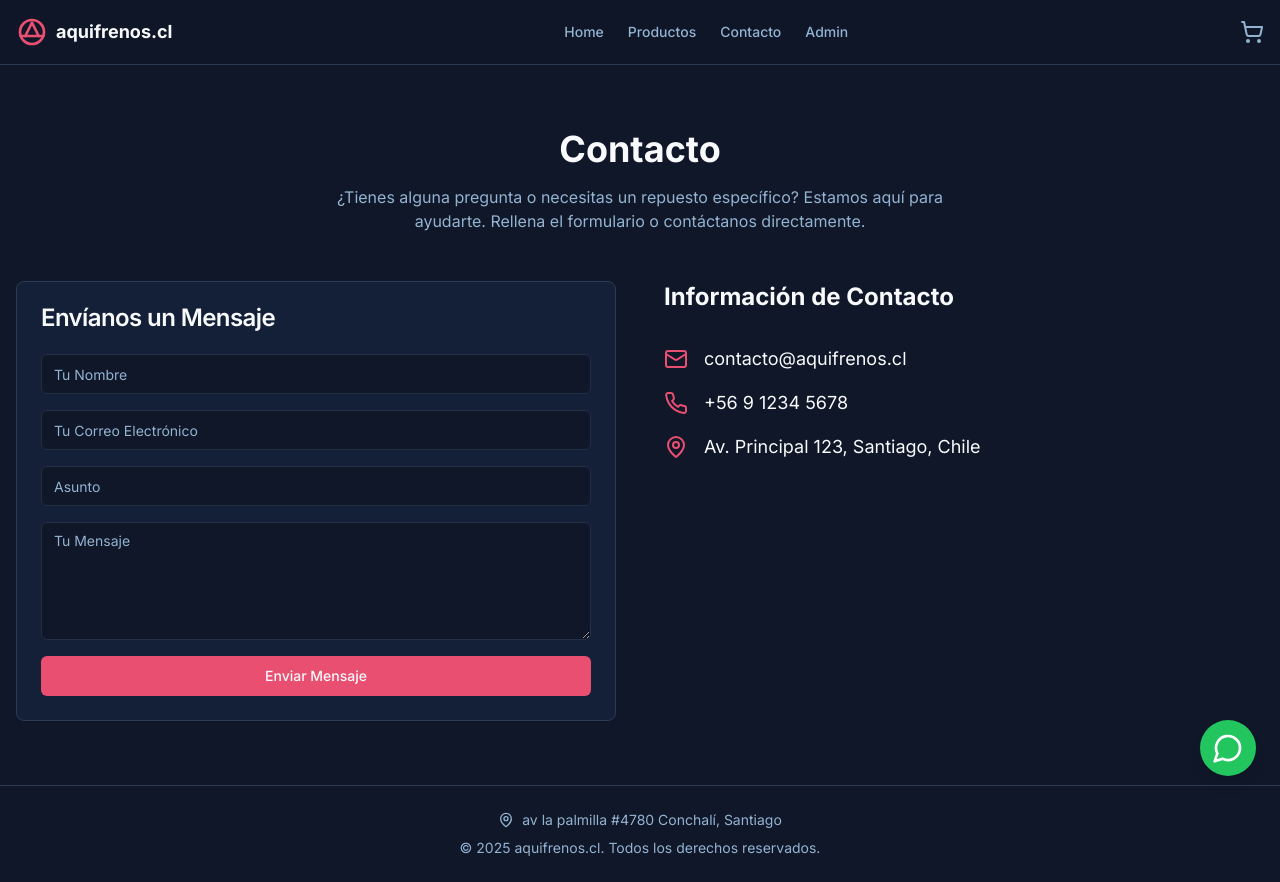
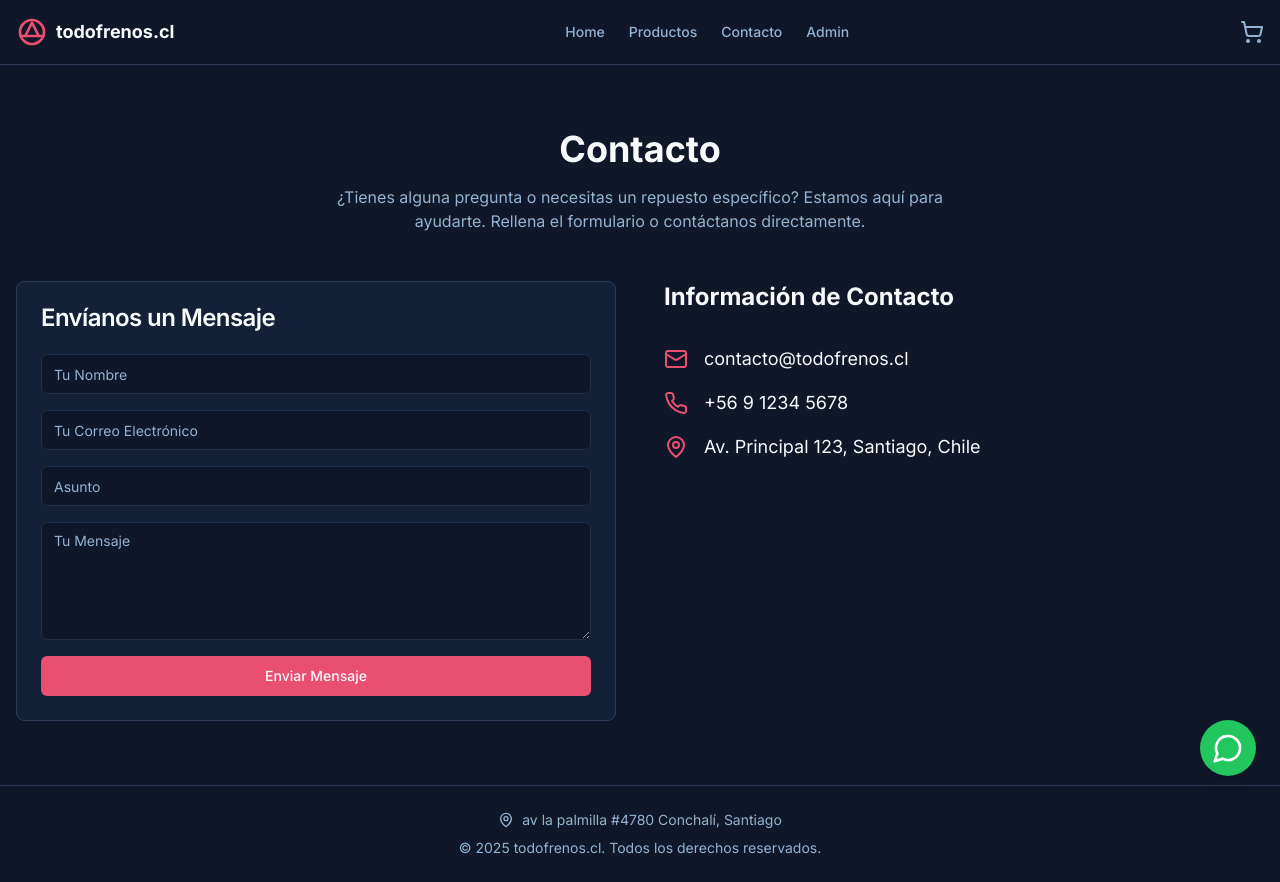
Before and after one commit to marce1404/TIENDA-FRENOS, a Next.js app: page /contacto in a window 1280 px wide. Built offline with nearby package versions, Linux system fonts and the light colour scheme.

Commit message:
cambia el nombre de la pagina y guarda el proyecto como todofrenos.cl

```diff
--- a/package.json
+++ b/package.json
@@ -1,6 +1,6 @@
 
 {
-  "name": "aquifrenos-cl",
+  "name": "todofrenos-cl",
   "version": "0.1.0",
   "private": true,
   "scripts": {
--- a/src/app/contacto/page.tsx
+++ b/src/app/contacto/page.tsx
@@ -36,7 +36,7 @@ export default function ContactoPage() {
           <div className="space-y-4 text-lg">
              <div className="flex items-center gap-4">
                 <Mail className="h-6 w-6 text-primary" />
-                <span>contacto@aquifrenos.cl</span>
+                <span>contacto@todofrenos.cl</span>
              </div>
              <div className="flex items-center gap-4">
                 <Phone className="h-6 w-6 text-primary" />
--- a/src/app/layout.tsx
+++ b/src/app/layout.tsx
@@ -10,7 +10,7 @@ import { WhatsappButton } from '@/components/WhatsappButton';
 const inter = Inter({ subsets: ['latin'] });
 
 export const metadata: Metadata = {
-  title: 'aquifrenos.cl - Repuestos de Freno',
+  title: 'todofrenos.cl - Repuestos de Freno',
   description: 'Tienda especialista en repuestos de frenos de alta calidad.',
 };
 
--- a/src/components/Footer.tsx
+++ b/src/components/Footer.tsx
@@ -10,7 +10,7 @@ export function Footer() {
           <MapPin className="h-4 w-4" />
           <span>av la palmilla #4780 Conchalí, Santiago</span>
         </div>
-        <p>&copy; {currentYear} aquifrenos.cl. Todos los derechos reservados.</p>
+        <p>&copy; {currentYear} todofrenos.cl. Todos los derechos reservados.</p>
       </div>
     </footer>
   );
--- a/src/components/Header.tsx
+++ b/src/components/Header.tsx
@@ -20,7 +20,7 @@ export function Header() {
         <div className="flex items-center gap-2">
             <Link href="/" className="flex items-center gap-2">
             <Logo className="h-8 w-8 text-primary" />
-            <span className="font-bold text-lg">aquifrenos.cl</span>
+            <span className="font-bold text-lg">todofrenos.cl</span>
             </Link>
         </div>
 
--- a/src/components/Logo.tsx
+++ b/src/components/Logo.tsx
@@ -15,7 +15,7 @@ export const Logo = ({ className, ...props }: React.SVGProps<SVGSVGElement>) =>
       className={cn(className)}
       {...props}
     >
-      <title>aquifrenos.cl Logo Personalizado</title>
+      <title>todofrenos.cl Logo Personalizado</title>
       <path d="M7 15l5-10 5 10" />
       <path d="M3.5 15h17" />
       <path d="M12 21a9 9 0 000-18 9 9 0 000 18z" />
```
Also changed, not shown: 2 other files (tests, documents, lock files or other folders).
